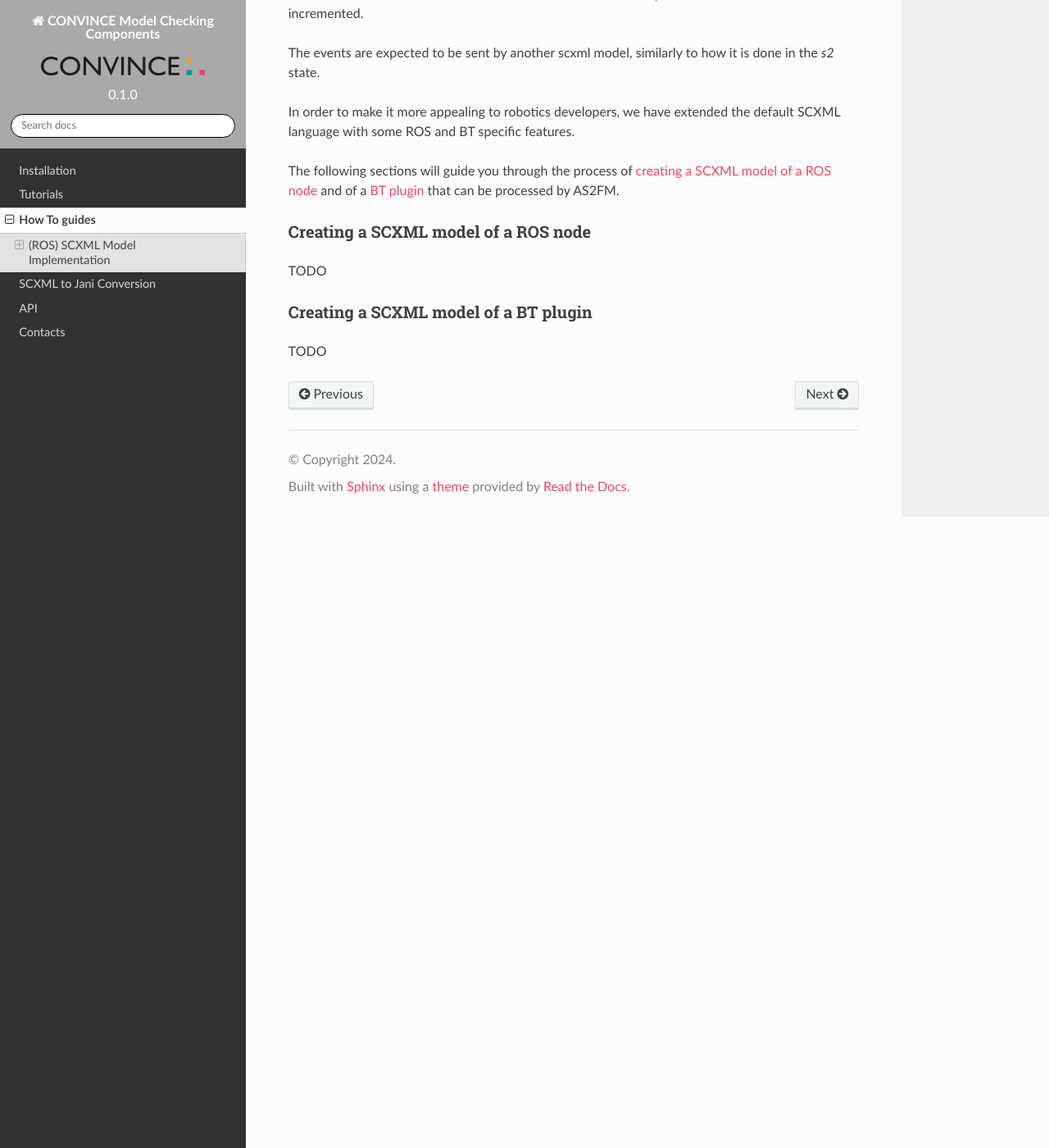
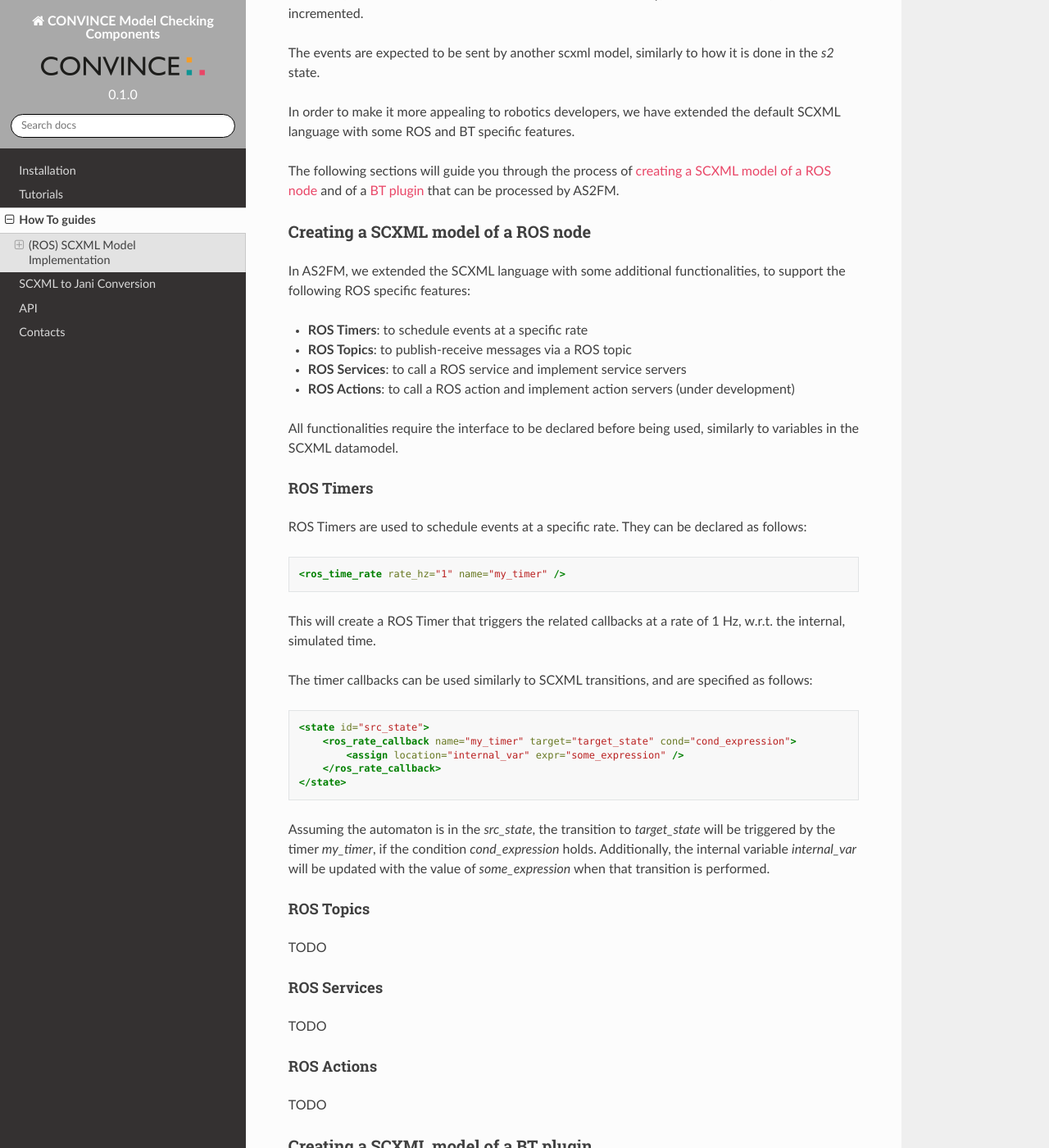
Before and after one commit to convince-project/AS2FM, a Sphinx documentation site: the page built from docs/source/howto.rst, in a window 1280 px wide and 1400 px high, scrolled down 911 px. Shown: the whole window at 82% size. Built offline with Sphinx 7.4.7 and the Read the Docs theme 2.0.0, drawn with Linux system fonts in a browser that asks for light colours.

Commit message:
Continuation of how-to for ros scxml
Signed-off-by: Marco Lampacrescia <marco.lampacrescia@de.bosch.com>

```diff
--- a/docs/source/howto.rst
+++ b/docs/source/howto.rst
@@ -1,5 +1,6 @@
 How To guides
 =============
+
 
 .. _scxml_howto:
 
@@ -48,12 +49,64 @@ In order to make it more appealing to robotics developers, we have extended the
 
 The following sections will guide you through the process of :ref:`creating a SCXML model of a ROS node <ros_node_scxml>` and of a :ref:`BT plugin <bt_plugin_scxml>` that can be processed by AS2FM.
 
+
 .. _ros_node_scxml:
 
 Creating a SCXML model of a ROS node
 ~~~~~~~~~~~~~~~~~~~~~~~~~~~~~~~~~~~~
 
+In AS2FM, we extended the SCXML language with some additional functionalities, to support the following ROS specific features:
+
+* **ROS Timers**: to schedule events at a specific rate
+* **ROS Topics**: to publish-receive messages via a ROS topic
+* **ROS Services**: to call a ROS service and implement service servers
+* **ROS Actions**: to call a ROS action and implement action servers (under development)
+
+All functionalities require the interface to be declared before being used, similarly to variables in the SCXML datamodel.
+
+
+ROS Timers
+___________
+
+ROS Timers are used to schedule events at a specific rate. They can be declared as follows:
+
+.. code-block:: xml
+
+    <ros_time_rate rate_hz="1" name="my_timer" />
+
+This will create a ROS Timer that triggers the related callbacks at a rate of 1 Hz, w.r.t. the internal, simulated time.
+
+The timer callbacks can be used similarly to SCXML transitions, and are specified as follows:
+
+.. code-block:: xml
+
+    <state id="src_state">
+        <ros_rate_callback name="my_timer" target="target_state" cond="cond_expression">
+            <assign location="internal_var" expr="some_expression" />
+        </ros_rate_callback>
+    </state>
+
+Assuming the automaton is in the `src_state`, the transition to `target_state` will be triggered by the timer `my_timer`, if the condition `cond_expression` holds.
+Additionally, the internal variable `internal_var` will be updated with the value of `some_expression` when that transition is performed.
+
+
+ROS Topics
+___________
+
 TODO
+
+
+ROS Services
+____________
+
+TODO
+
+
+ROS Actions
+___________
+
+TODO
+
 
 .. _bt_plugin_scxml:
 
```
